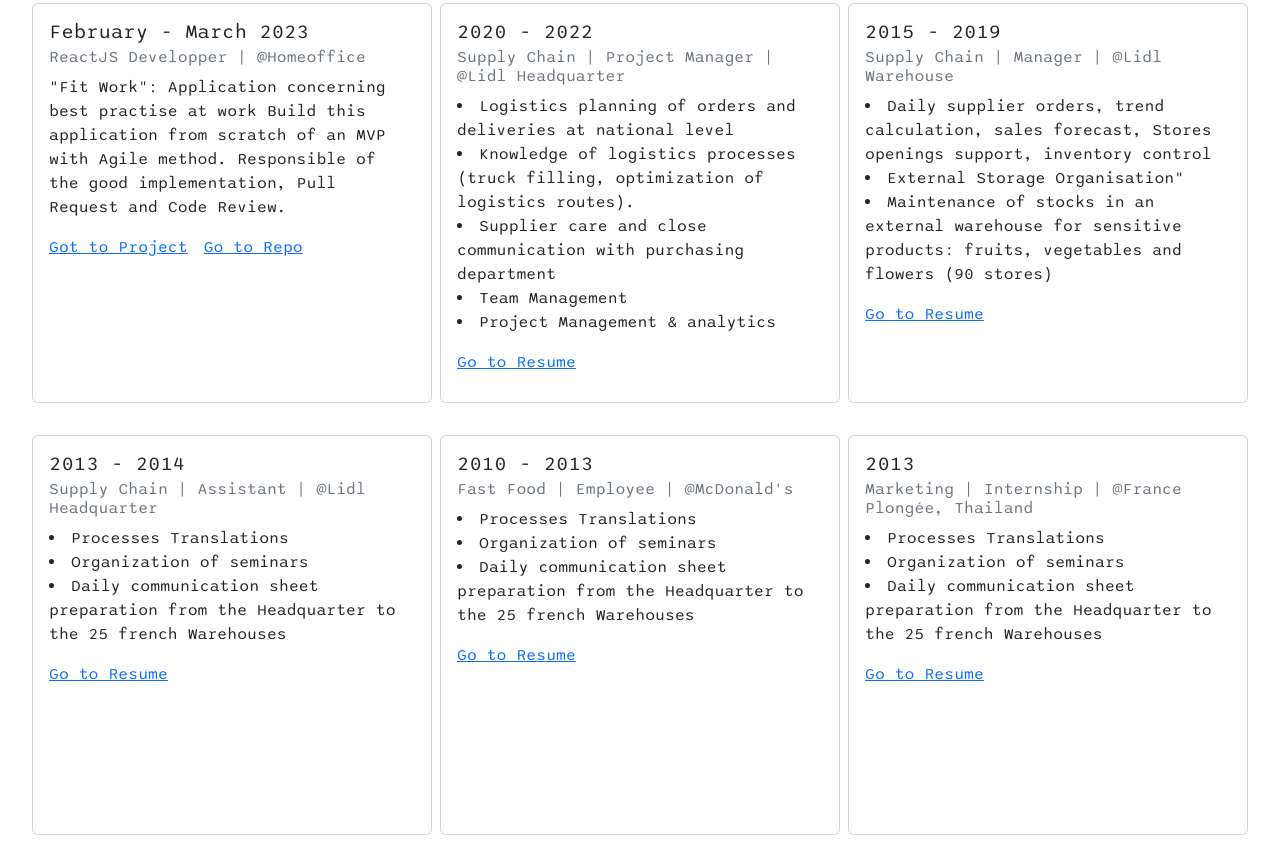
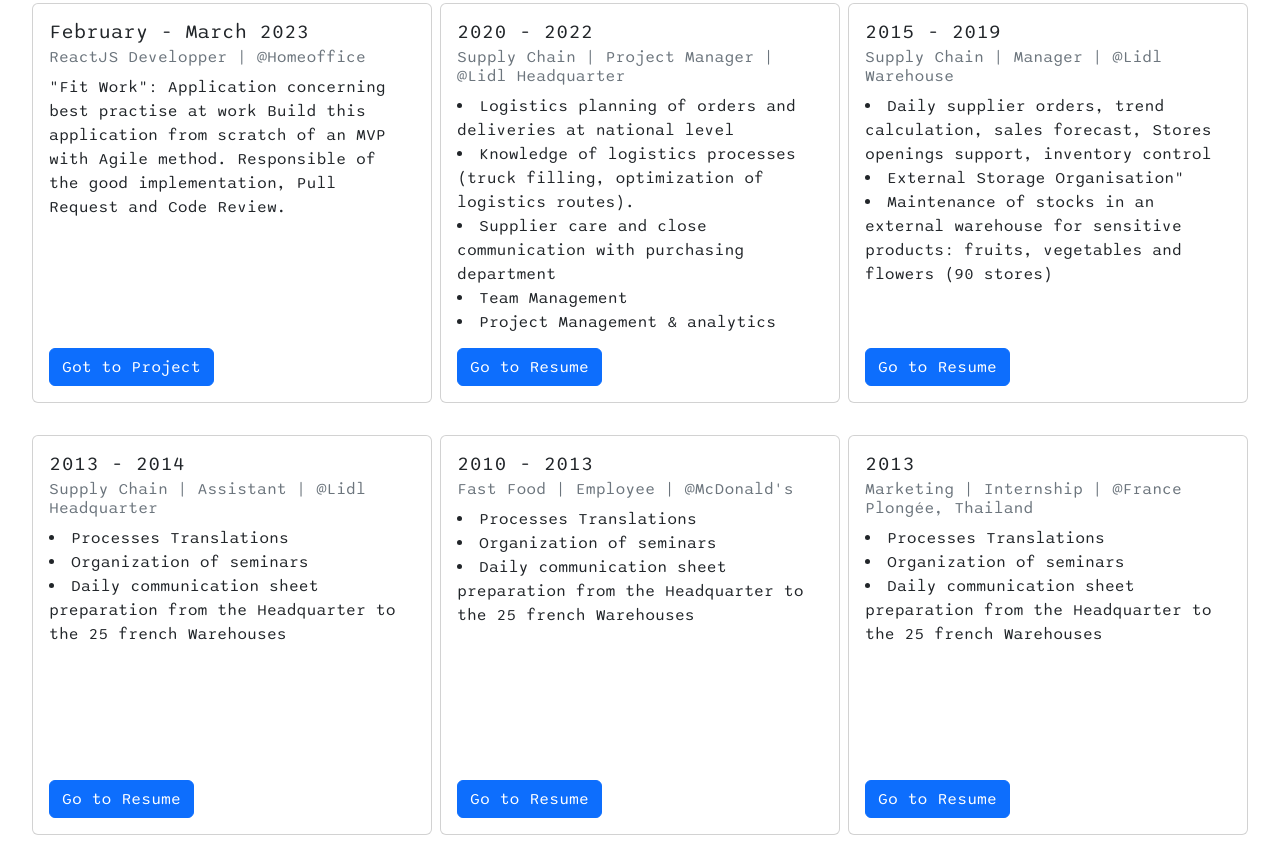
Before and after one commit to LeaBani/my-portefolio, a React app: page / in a window 1280 px wide. Shown: the part 1050-1914 px from the top of the page. Built offline with nearby package versions, Linux system fonts and the light colour scheme.

Commit message:
Main: add button

```diff
--- a/src/components/Main/Content/index.js
+++ b/src/components/Main/Content/index.js
@@ -1,5 +1,6 @@
 import './style.scss';
 import Card from 'react-bootstrap/Card';
+import Button from 'react-bootstrap/Button';
 
 import { useEffect } from 'react';
 import {
@@ -9,6 +10,7 @@ import {
 import { useInView } from 'react-intersection-observer';
 
 import AnimatedText from './AnimatedText';
+import { Link } from 'react-router-dom';
 
 function Content() {
 
@@ -36,7 +38,7 @@ function Content() {
 
         <AnimatedText text="&#60; Hello World /&#62;"/>
 
-        <h2 className="Content-description">Here I am, Lea, brand new ReactJS Developper. Have a look on my Projects, and my Resume.
+        <h2 className="Content-description">Here I am, Lea, brand new Web Developper. Have a look on my Projects, and my Resume.
         I would be happy to get in touch with you to share my experience</h2>
 
         <h3 className="Content-question">How did I get to Web Developpement ?</h3>
@@ -54,8 +56,7 @@ function Content() {
                 Build this application from scratch of an MVP with Agile method.
                 Responsible of the good implementation, Pull Request and Code Review.
                 </Card.Text>
-            <Card.Link href="#">Got to Project</Card.Link>
-            <Card.Link href="#">Go to Repo</Card.Link>
+                    <Button className="button" as={Link} to="https://fitwork-app.netlify.app">Got to Project</Button>
             </Card.Body>
         </Card>
 
@@ -70,7 +71,7 @@ function Content() {
                 <li>Team Management</li>
                 <li>Project Management & analytics</li>
                 </Card.Text>
-            <Card.Link href="#">Go to Resume</Card.Link>
+                <Button className="button" as={Link} to="/my-resume">Go to Resume</Button>
             </Card.Body>
         </Card>
 
@@ -84,7 +85,7 @@ function Content() {
                 <li>Maintenance of stocks in an external warehouse for sensitive products: fruits, vegetables and flowers (90 stores)</li>
 
                 </Card.Text>
-            <Card.Link href="#">Go to Resume</Card.Link>
+                <Button className="button" as={Link} to="/my-resume">Go to Resume</Button>
             </Card.Body>
         </Card>
 
@@ -97,7 +98,7 @@ function Content() {
                 <li>Organization of seminars</li>
                 <li>Daily communication sheet preparation from the Headquarter to the 25 french Warehouses</li>
                 </Card.Text>
-            <Card.Link href="#">Go to Resume</Card.Link>
+                <Button className="button" as={Link} to="/my-resume">Go to Resume</Button>
             </Card.Body>
         </Card>
 
@@ -110,7 +111,7 @@ function Content() {
                 <li>Organization of seminars</li>
                 <li>Daily communication sheet preparation from the Headquarter to the 25 french Warehouses</li>
                 </Card.Text>
-            <Card.Link href="#">Go to Resume</Card.Link>
+                <Button className="button" as={Link} to="/my-resume">Go to Resume</Button>
             </Card.Body>
         </Card>
         <Card  className="Content-experience-card" style={{ width: '25rem', height: '25rem' }}>
@@ -122,7 +123,7 @@ function Content() {
                 <li>Organization of seminars</li>
                 <li>Daily communication sheet preparation from the Headquarter to the 25 french Warehouses</li>
                 </Card.Text>
-            <Card.Link href="#">Go to Resume</Card.Link>
+                <Button className="button" as={Link} to="/my-resume">Go to Resume</Button>
             </Card.Body>
         </Card>
 
@@ -135,7 +136,7 @@ function Content() {
                 <li>Organization of seminars</li>
                 <li>Daily communication sheet preparation from the Headquarter to the 25 french Warehouses</li>
                 </Card.Text>
-            <Card.Link href="#">Go to Resume</Card.Link>
+                <Button className="button" as={Link} to="/my-resume">Go to Resume</Button>
             </Card.Body>
         </Card>
         </motion.div>
--- a/src/components/Main/Content/style.scss
+++ b/src/components/Main/Content/style.scss
@@ -31,3 +31,9 @@
         }
     }
 }
+
+.button{
+    position: absolute;
+    bottom: 1rem;
+
+}
```
